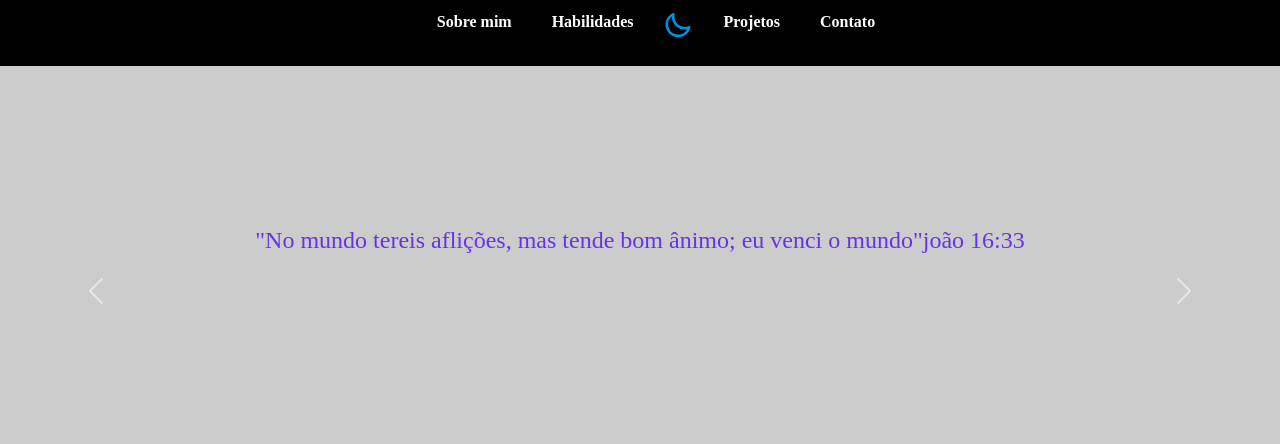
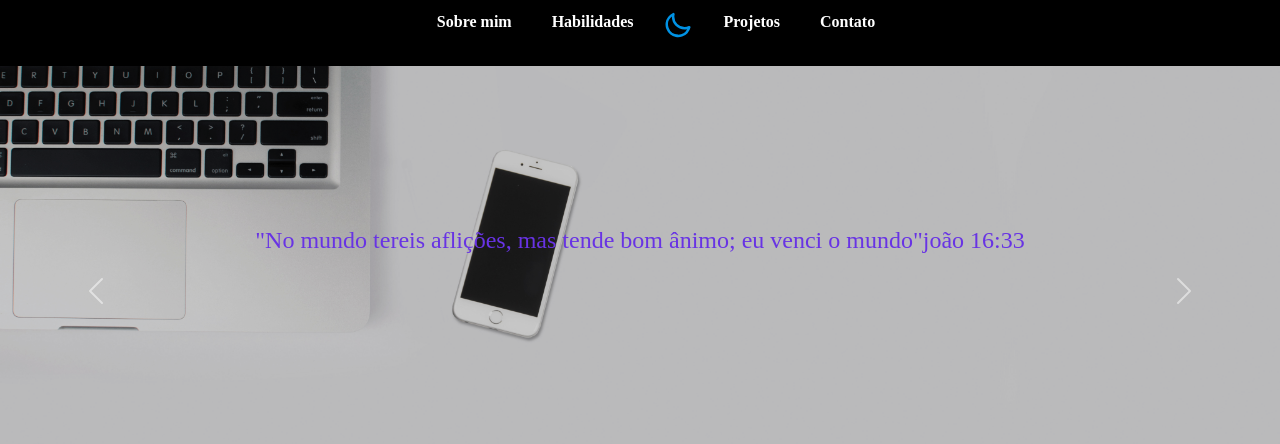
Before and after one commit to edumonteiroc/portfolio, a plain HTML site: page index.html in a window 1280 px wide. Shown: the top 444 px of the page. Drawn offline with nearby package versions, Linux system fonts and the light colour scheme.

Commit message:
Update stylo.css

```diff
--- a/stylo.css
+++ b/stylo.css
@@ -7,7 +7,7 @@
 body{
     margin: 0px;
     padding: 0px;
-    background-image: url(fotos_teste_wallpaper/testewall1.jpg);
+    background-image: url(testewall1.jpg);
     background-size: cover;
     background-repeat: no-repeat;
     height: 100vh;
```
